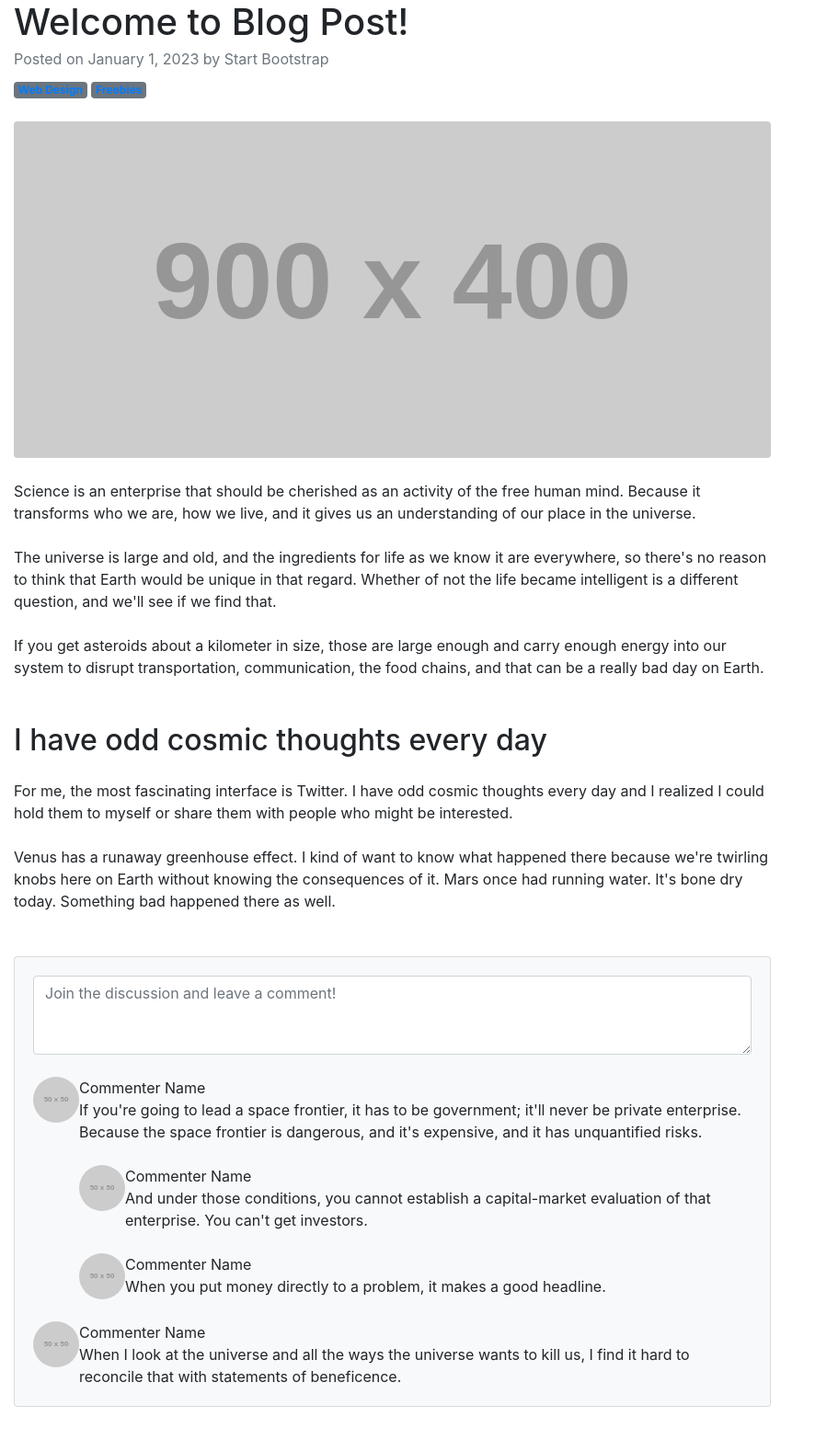
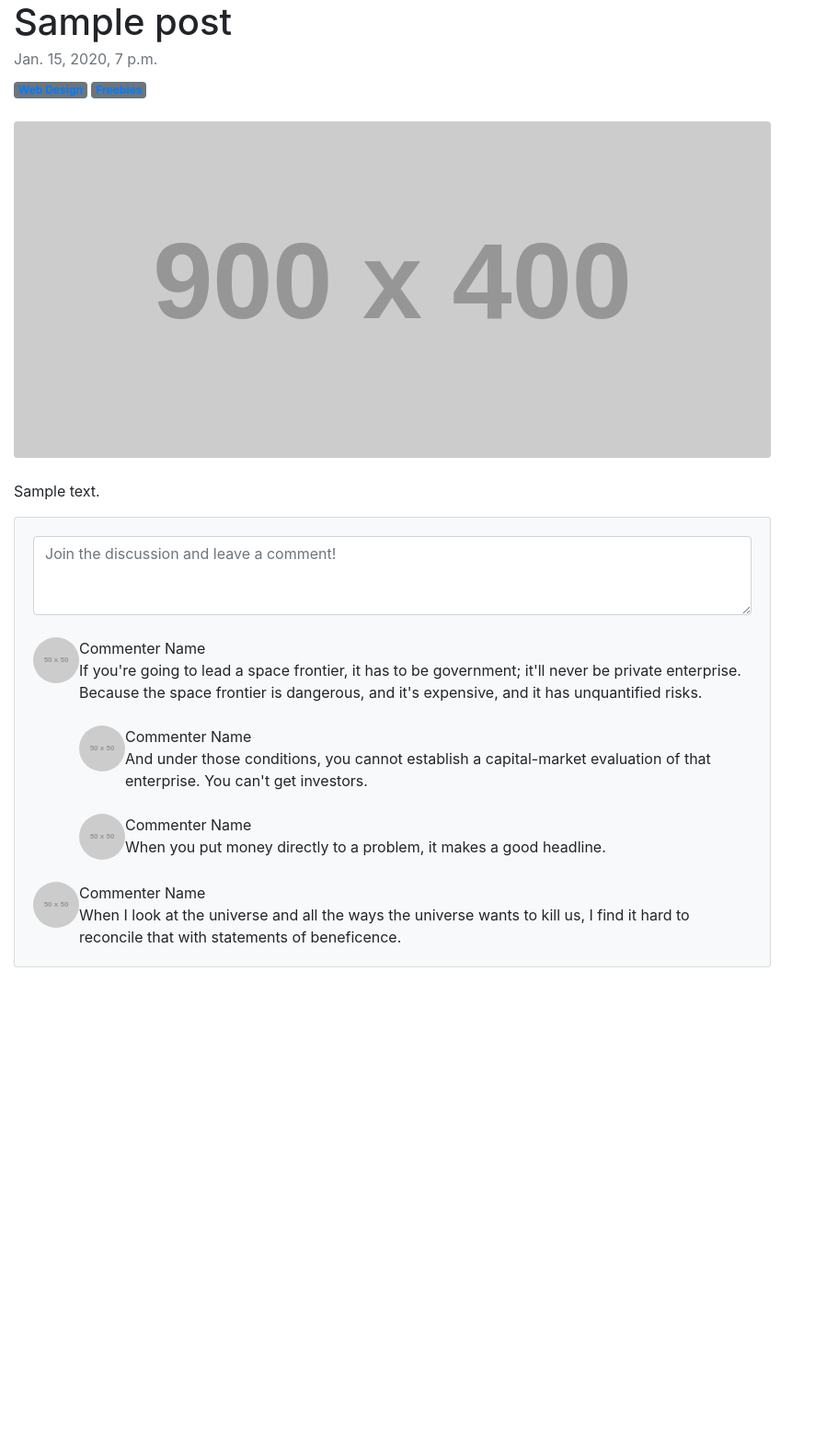
Before and after one commit to DaeWon98/do_it_django_a_to_z, a Django app: page /blog/1/ in a window 1280 px wide. Shown: the whole page at 92% size, without its empty margins (0-886 px from the left). After the commit the page ends 1100 px from the top, so only its background shows below. Run offline with Django 5.2, Linux system fonts and the light colour scheme; tables that the repository leaves empty hold one stand-in row (Sample ...); some libraries are stand-ins or nearby versions.

Commit message:
디테일 포스트 부트스트랩

```diff
--- /dev/null
+++ b/blog/static/blog/css/blog-post.css
@@ -0,0 +1,3 @@
+body {
+    padding-top : 0px;
+}
--- a/blog/templates/blog/post_detail.html
+++ b/blog/templates/blog/post_detail.html
@@ -9,18 +9,20 @@
     <meta name="author" content="">
 
     <title>{{ post.title }} - blog</title>
+    <!-- bootstrap core CSS -->
     <link href = "{% static 'blog/bootstrap/bootstrap.min.css' %}" rel = "stylesheet" media = "screen">
+    <link href = "{% static 'blog/css/blog-post.css' %}" rel = "stylesheet" media = "screen">
 </head>
 <body>
 <div class="col-lg-8">
                     <!-- Post content-->
                     <article>
-                        <!-- Post header-->
+                        <!-- Post -->
                         <header class="mb-4">
                             <!-- Post title-->
-                            <h1 class="fw-bolder mb-1">Welcome to Blog Post!</h1>
+                            <h1 class="fw-bolder mb-1">{{ post.title }}</h1>
                             <!-- Post meta content-->
-                            <div class="text-muted fst-italic mb-2">Posted on January 1, 2023 by Start Bootstrap</div>
+                            <div class="text-muted fst-italic mb-2">{{ post.created_at }}</div>
                             <!-- Post categories-->
                             <a class="badge bg-secondary text-decoration-none link-light" href="#!">Web Design</a>
                             <a class="badge bg-secondary text-decoration-none link-light" href="#!">Freebies</a>
@@ -28,14 +30,7 @@
                         <!-- Preview image figure-->
                         <figure class="mb-4"><img class="img-fluid rounded" src="https://dummyimage.com/900x400/ced4da/6c757d.jpg" alt="..."></figure>
                         <!-- Post content-->
-                        <section class="mb-5">
-                            <p class="fs-5 mb-4">Science is an enterprise that should be cherished as an activity of the free human mind. Because it transforms who we are, how we live, and it gives us an understanding of our place in the universe.</p>
-                            <p class="fs-5 mb-4">The universe is large and old, and the ingredients for life as we know it are everywhere, so there's no reason to think that Earth would be unique in that regard. Whether of not the life became intelligent is a different question, and we'll see if we find that.</p>
-                            <p class="fs-5 mb-4">If you get asteroids about a kilometer in size, those are large enough and carry enough energy into our system to disrupt transportation, communication, the food chains, and that can be a really bad day on Earth.</p>
-                            <h2 class="fw-bolder mb-4 mt-5">I have odd cosmic thoughts every day</h2>
-                            <p class="fs-5 mb-4">For me, the most fascinating interface is Twitter. I have odd cosmic thoughts every day and I realized I could hold them to myself or share them with people who might be interested.</p>
-                            <p class="fs-5 mb-4">Venus has a runaway greenhouse effect. I kind of want to know what happened there because we're twirling knobs here on Earth without knowing the consequences of it. Mars once had running water. It's bone dry today. Something bad happened there as well.</p>
-                        </section>
+                        <p>{{ post.content }}</p>
                     </article>
                     <!-- Comments section-->
                     <section class="mb-5">
```
